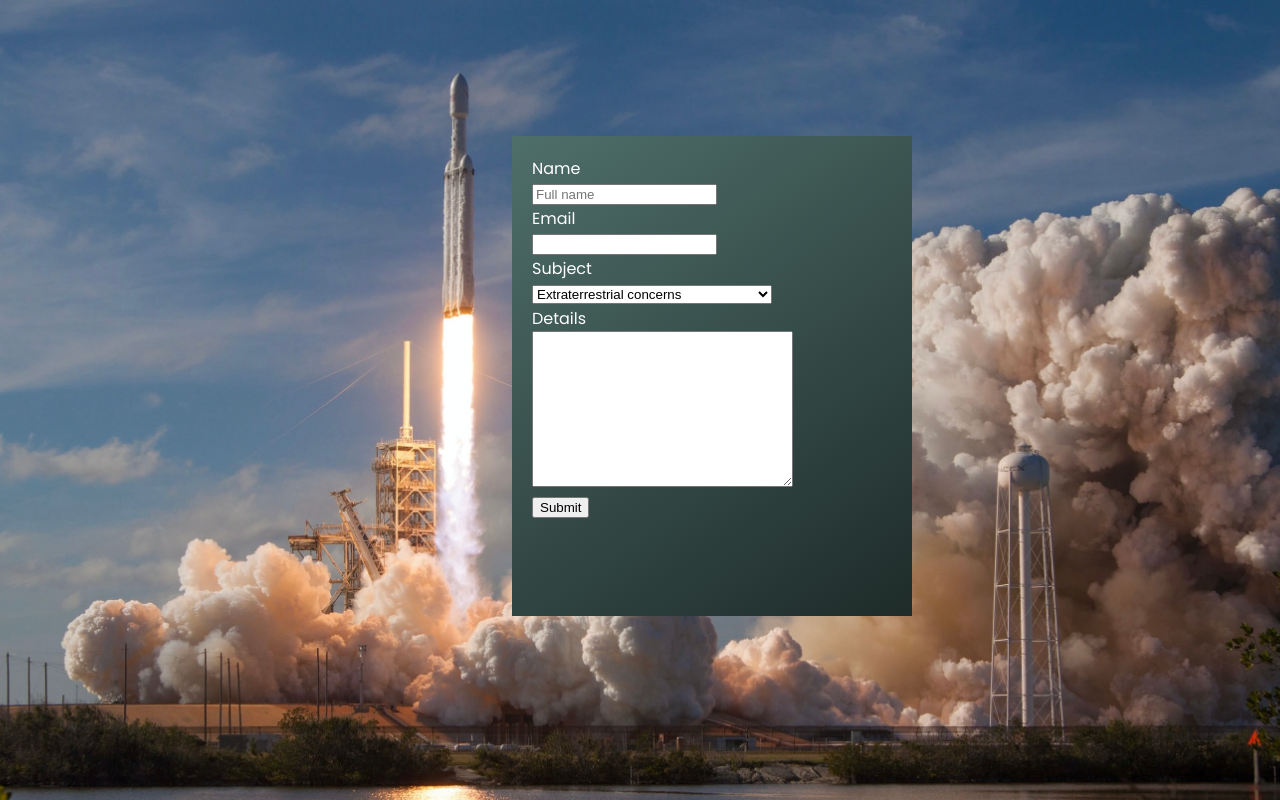
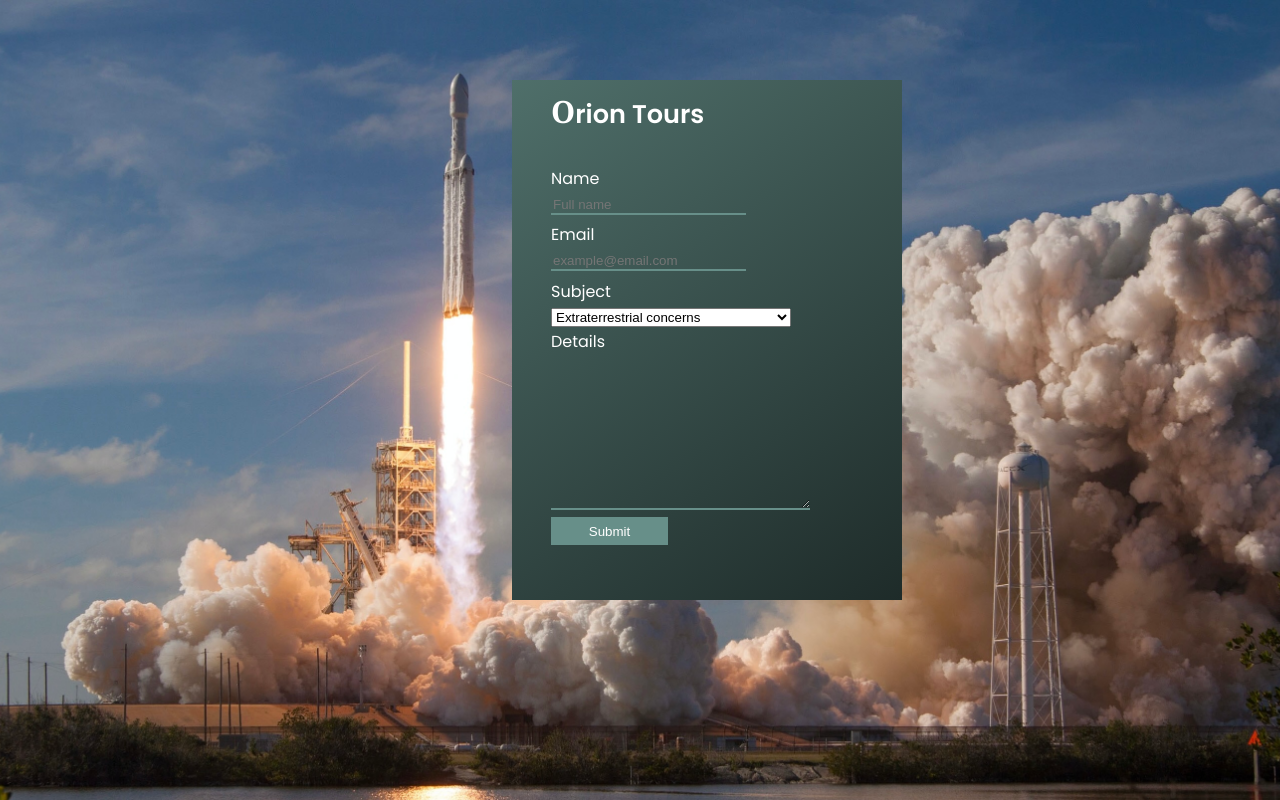
Before and after one commit to ImranBary/Orion-Coursework, a plain HTML site: page query-page.html in a window 1280 px wide. Drawn offline with Linux system fonts and the light colour scheme.

Commit message:
Did some shit, sei stupida

```diff
--- a/css/query-page-stylesheet.css
+++ b/css/query-page-stylesheet.css
@@ -1,6 +1,3 @@
-body{
-    background-color: black;
-}
 .rocket{
     position: absolute;
     width: 100%;
@@ -11,11 +8,55 @@ body{
 .container{
     position: absolute;
     background: linear-gradient(145deg, rgba(79,111,106,1) 0%, rgba(30,43,41,1) 100%);
-    width: 25rem;
-    height: 30rem;
-    left: 40%;
-    top: 17%;
+    width: 390px;
+    height: 520px;
+    left:40%;
+    top: 10%;
+}
+h1{
+    font-size: 160%;
+    position: relative;
+    margin: 0;
+    left:10%;
+    top:2%;
+
+}
+.bigO{
+    font-family: Georgia, 'Times New Roman', Times, serif;
+    font-size: larger;
+
 }
 form{
-    margin: 20px 0 0 20px;
+    position: relative;
+    left:10%;
+    top: 8%;
 }
+input[type=text], input[type=email]{
+    background: none;
+    width:50%;
+    box-sizing: border-box;
+    border: none;
+    border-bottom: 2px solid rgb(103, 143, 137);
+    margin-bottom: 2%;
+    color: white;
+}
+input[type=submit] {
+    position: absolute;
+    background-color:rgb(103, 143, 137) ;
+    border: none;
+    color: white;
+    width: 30%;
+    height: 8%;
+    cursor:pointer;
+}
+textarea{
+    background: none;
+    box-sizing: border-box;
+    border: none;
+    border-bottom: 2px solid rgb(103, 143, 137);
+    color: white;
+    font-family: Arial, Helvetica, sans-serif;
+}
+input[type=submit]:hover{
+    background-color: rgb(100, 138, 131);
+}
--- a/query-page.html
+++ b/query-page.html
@@ -11,12 +11,13 @@
 <body>
     <img src="assets/rocket.jpg" alt="rocket taking off " class="rocket">
     <div class="container">
+        <h1> <span class="bigO">O</span>rion Tours</h1>
         <form action="#" method="post">
             <label for="name"> Name <br>
                 <input type="text" name="Name" id="name" placeholder="Full name "> <br>
             </label>
             <label for="email"> Email <br>
-                <input type="email" name="Email" id="email" >
+                <input type="email" name="Email" id="email" placeholder="example@email.com" >
             </label><br>
             <label for="Subject">Subject</label><br>
             <select name="Subject" id="subject">
```
